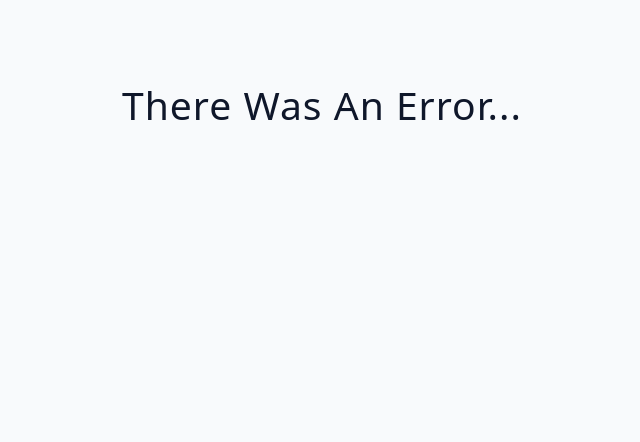
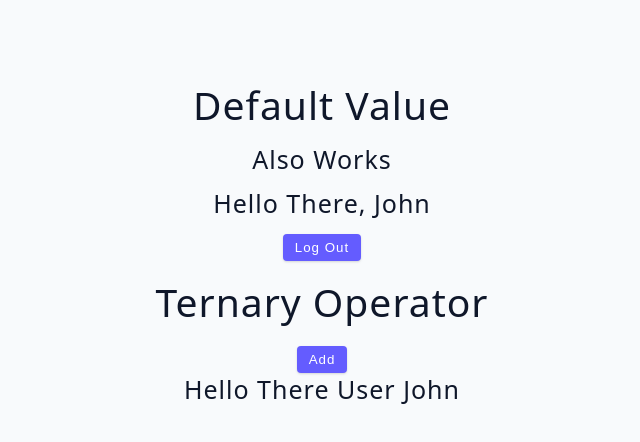
Before and after one commit to abhishek0412/ReactApp, a React (Vite) app in the folder advancedreact/: page / in a window 1280 px wide. Shown: the top 442 px of the page, without its empty margins (318-958 px from the left). Built offline with nearby package versions, Linux system fonts and the light colour scheme; no server answers.

Commit message:
Added operators

```diff
--- a/advancedreact/src/App.jsx
+++ b/advancedreact/src/App.jsx
@@ -1,4 +1,4 @@
-import Starter from "./tutorial/03-conditional-rendering/starter/02-multiple-returns-fetch-data";
+import Starter from "./tutorial/03-conditional-rendering/starter/05-short-circuit-examples";
 function App() {
   return (
     <div className="container">
--- a/advancedreact/src/tutorial/03-conditional-rendering/starter/05-short-circuit-examples.jsx
+++ b/advancedreact/src/tutorial/03-conditional-rendering/starter/05-short-circuit-examples.jsx
@@ -1,14 +1,51 @@
-import { useState } from 'react';
+import { useState } from "react";
 
 const ShortCircuitExamples = () => {
   // falsy
-  const [text, setText] = useState('');
+  const [text, setText] = useState("");
   // truthy
-  const [name, setName] = useState('susan');
-  const [user, setUser] = useState({ name: 'john' });
+  const [name, setName] = useState("susan");
+  const [user, setUser] = useState({ name: "john" });
   const [isEditing, setIsEditing] = useState(false);
 
-  return <h2>short circuit - examples</h2>;
+  return (
+    <div>
+      {/* content inside element */}
+      <h2>{text || "default value"}</h2>
+      {/* toggle element */}
+      {text && (
+        <div>
+          <h2> whatever return</h2>
+          <h2>{name}</h2>
+        </div>
+      )}
+      {/* more info below */}
+      {!text && <h4>also works</h4>}
+      {/* toggle component */}
+      {user && <SomeComponent name={user.name} />}
+      <h2 style={{ margin: "1rem 0" }}>Ternary Operator</h2>
+      {/* inside element */}
+      <button className="btn">{isEditing ? "edit" : "add"}</button>
+      {/* toggle elements/components */}
+      {user ? (
+        <div>
+          <h4>hello there user {user.name}</h4>
+        </div>
+      ) : (
+        <div>
+          <h2>please login</h2>
+        </div>
+      )}
+    </div>
+  );
 };
 
+const SomeComponent = ({ name }) => {
+  return (
+    <div>
+      <h4>hello there, {name}</h4>
+      <button className="btn">log out</button>
+    </div>
+  );
+};
 export default ShortCircuitExamples;
```
Also changed, not shown: advancedreact/src/tutorial/03-conditional-rendering/final/06-toggle-challenge.jsx (+5 -3 lines).
